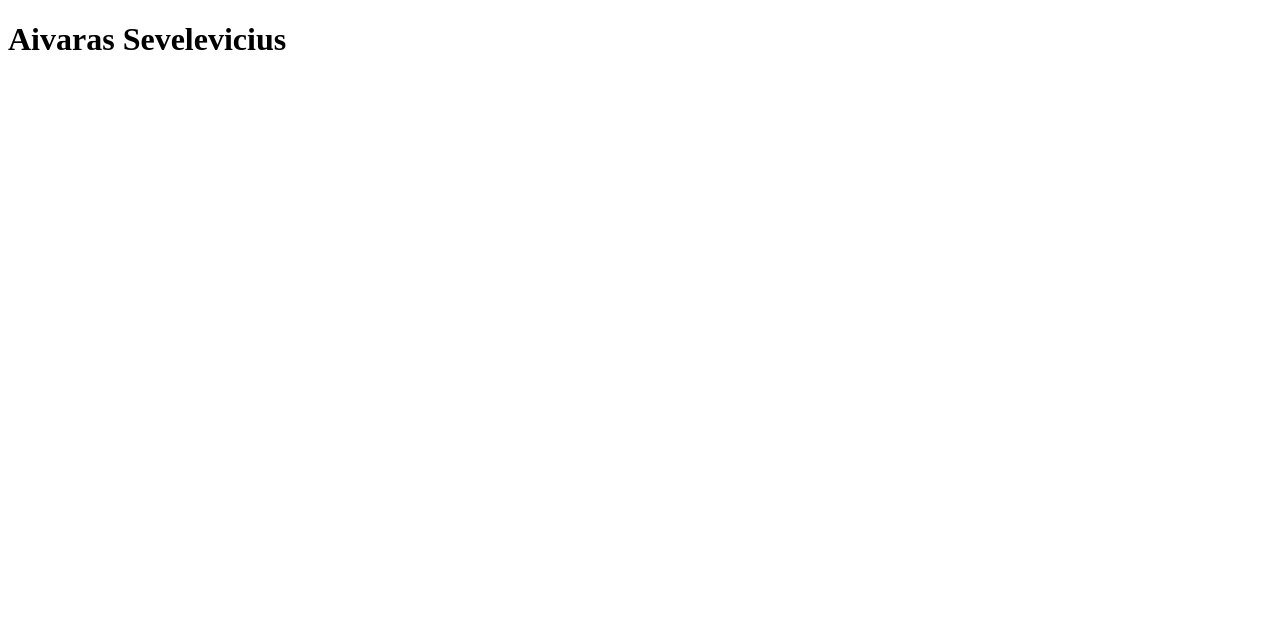
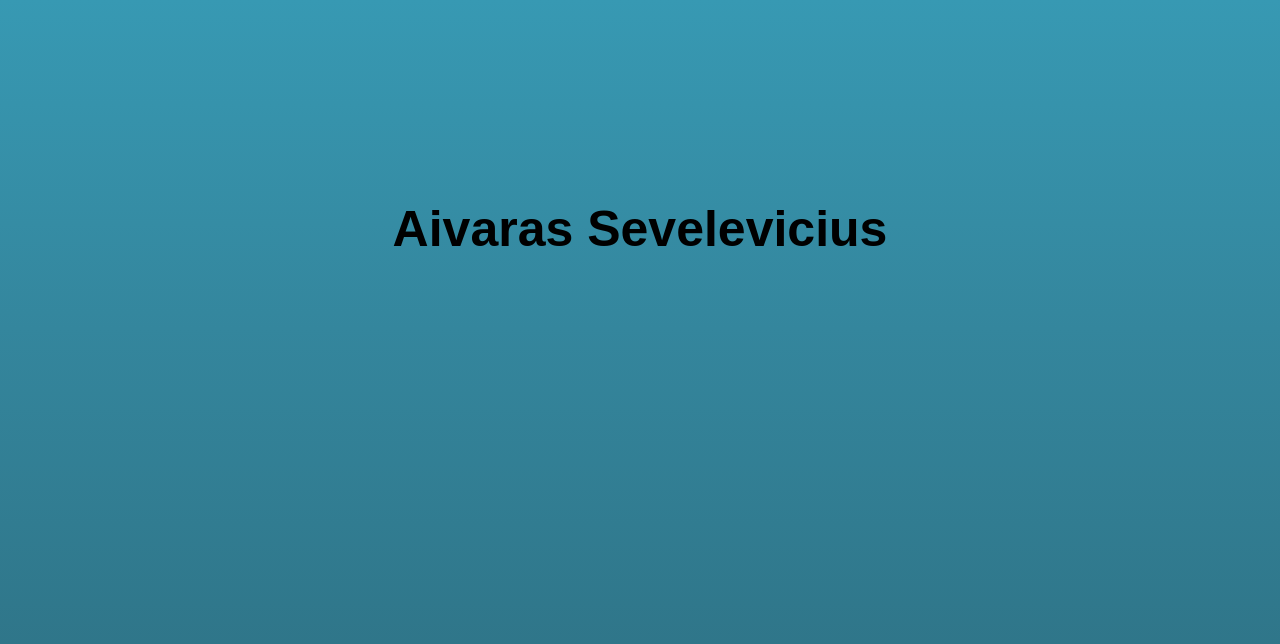
Before and after one commit to asev/asev.github.io, a plain HTML site: page index.html in a window 1280 px wide. Drawn offline with Linux system fonts and the light colour scheme; a web font is replaced by a local one.

Commit message:
Styles added

```diff
--- a/index.html
+++ b/index.html
@@ -6,8 +6,47 @@
 
     <title>Aivaras Sevelevicius | sev.lt</title>
     <meta name="description" content="Personal webpage of Aivaras Sevelevicius.">
+
+    <link href='http://fonts.googleapis.com/css?family=Droid+Sans:400,700' rel='stylesheet' type='text/css'>
+    <style type="text/css">
+      html {
+        height: 100%;
+        }
+
+      body {
+        font-family: 'Droid Sans', sans-serif;
+        height: 100%;
+        margin: 0;
+        padding: 0;
+        background: rgba(55,153,179,1);
+        background: -moz-linear-gradient(top, rgba(55,153,179,1) 0%, rgba(52,134,157,1) 41%, rgba(45,110,128,1) 100%);
+        background: -webkit-gradient(left top, left bottom, color-stop(0%, rgba(55,153,179,1)), color-stop(41%, rgba(52,134,157,1)), color-stop(100%, rgba(45,110,128,1)));
+        background: -webkit-linear-gradient(top, rgba(55,153,179,1) 0%, rgba(52,134,157,1) 41%, rgba(45,110,128,1) 100%);
+        background: -o-linear-gradient(top, rgba(55,153,179,1) 0%, rgba(52,134,157,1) 41%, rgba(45,110,128,1) 100%);
+        background: -ms-linear-gradient(top, rgba(55,153,179,1) 0%, rgba(52,134,157,1) 41%, rgba(45,110,128,1) 100%);
+        background: linear-gradient(to bottom, rgba(55,153,179,1) 0%, rgba(52,134,157,1) 41%, rgba(45,110,128,1) 100%);
+        filter: progid:DXImageTransform.Microsoft.gradient( startColorstr='#3799b3', endColorstr='#2d6e80', GradientType=0 );
+        background-repeat: no-repeat;
+        background-attachment: fixed;
+      }
+
+      .such-wow {
+        margin: 0 auto;
+        padding-top: 200px;
+        width: 500px;
+        text-align: center;
+      }
+
+      h1 {
+        margin: 0 0 20px;
+        font-size: 50px;
+      }
+    </style>
   </head>
+
   <body>
-    <h1>Aivaras Sevelevicius</h1>
+    <div class="such-wow">
+        <h1>Aivaras Sevelevicius</h1>
+    </div>
   </body>
 </html>
```
